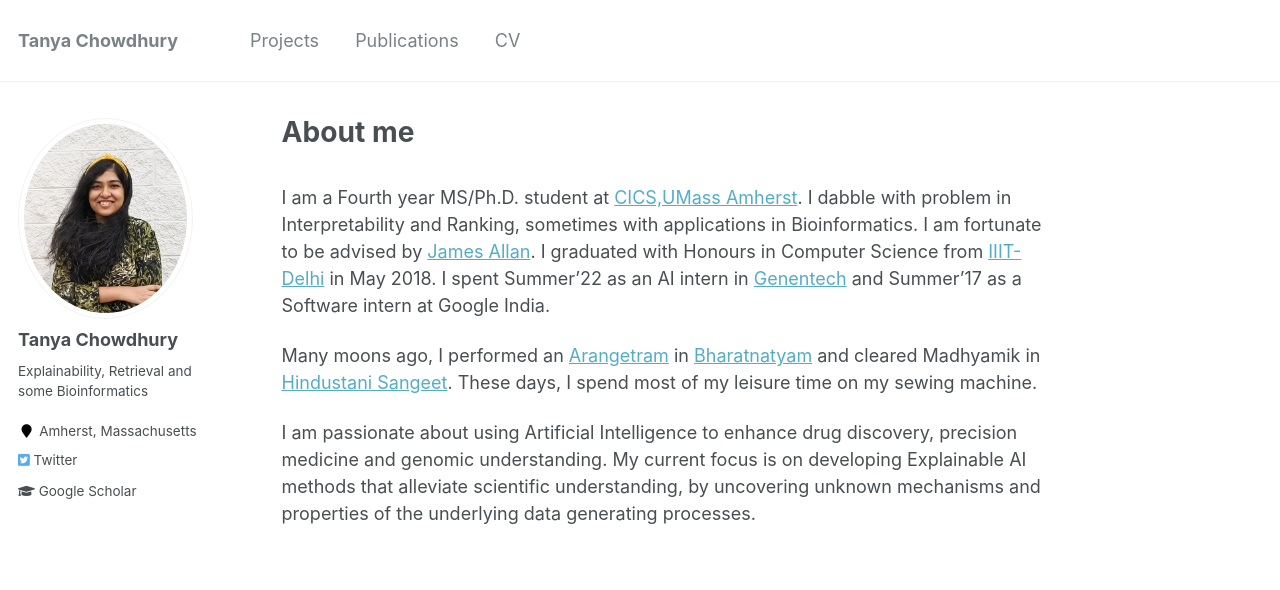
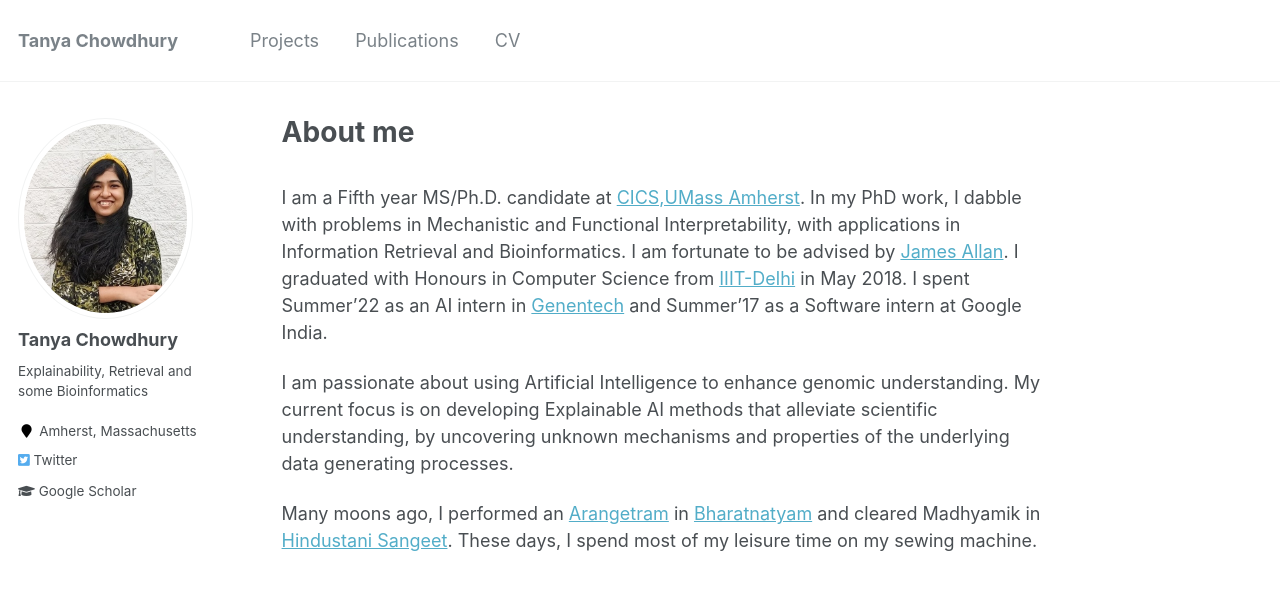
Before and after one commit to TaKneeAa/TaKneeAa.github.io, a Jekyll site: the page built from _pages/about.md, in a window 1280 px wide. Shown: the top 590 px of the page. Built offline with Jekyll 4.4.1, drawn with Linux system fonts in a browser that asks for light colours.

Commit message:
Update about.md

```diff
--- a/_pages/about.md
+++ b/_pages/about.md
@@ -54,8 +54,8 @@ More info about configuring academicpages can be found in [the guide](https://ac
  <!-- background: #ffd2b4 -->
 
 
-I am a Fourth year MS/Ph.D. student at [CICS,UMass Amherst](https://www.cics.umass.edu/). I dabble with problem in Interpretability and Ranking, sometimes with applications in Bioinformatics.  I am fortunate to be advised by [James Allan](http://ciir.cs.umass.edu/~allan/). I graduated with Honours in Computer Science from [IIIT-Delhi](http://iiitd.ac.in/) in May 2018. I spent Summer'22 as an AI intern in [Genentech](https://www.gene.com/) and Summer'17 as a Software intern at Google India.
+I am a Fifth year MS/Ph.D. candidate at [CICS,UMass Amherst](https://www.cics.umass.edu/). In my PhD work, I dabble with problems in Mechanistic and Functional Interpretability, with applications in Information Retrieval and Bioinformatics.  I am fortunate to be advised by [James Allan](http://ciir.cs.umass.edu/~allan/). I graduated with Honours in Computer Science from [IIIT-Delhi](http://iiitd.ac.in/) in May 2018. I spent Summer'22 as an AI intern in [Genentech](https://www.gene.com/) and Summer'17 as a Software intern at Google India.
+
+I am passionate about using Artificial Intelligence to enhance genomic understanding. My current focus is on developing Explainable AI methods that alleviate scientific understanding, by uncovering unknown mechanisms and properties of the underlying data generating processes.
 
  Many moons ago, I performed an [Arangetram](https://en.wikipedia.org/wiki/Arangetram) in [Bharatnatyam](https://en.wikipedia.org/wiki/Bharatanatyam) and cleared Madhyamik in [Hindustani Sangeet](https://en.wikipedia.org/wiki/Hindustani_classical_music). These days, I spend most of my leisure time on my sewing machine.
-
-I am passionate about using Artificial Intelligence to enhance drug discovery, precision medicine and genomic understanding. My current focus is on developing Explainable AI methods that alleviate scientific understanding, by uncovering unknown mechanisms and properties of the underlying data generating processes.
```
